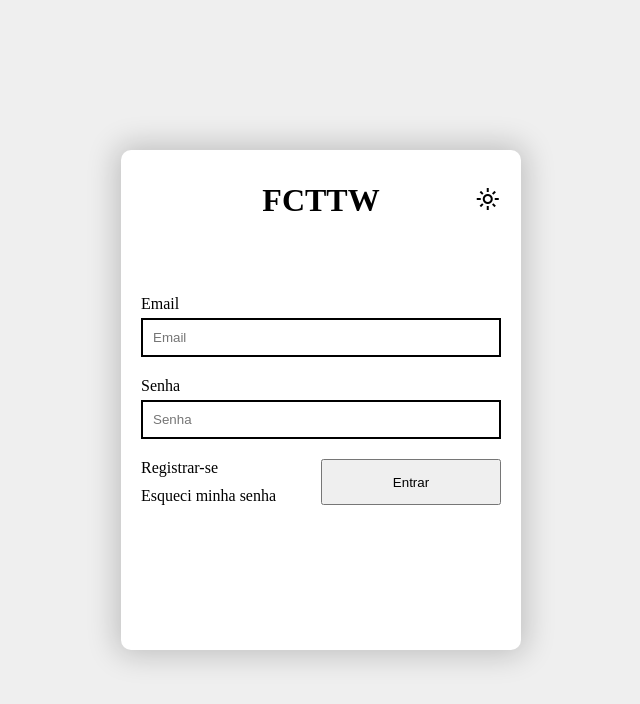
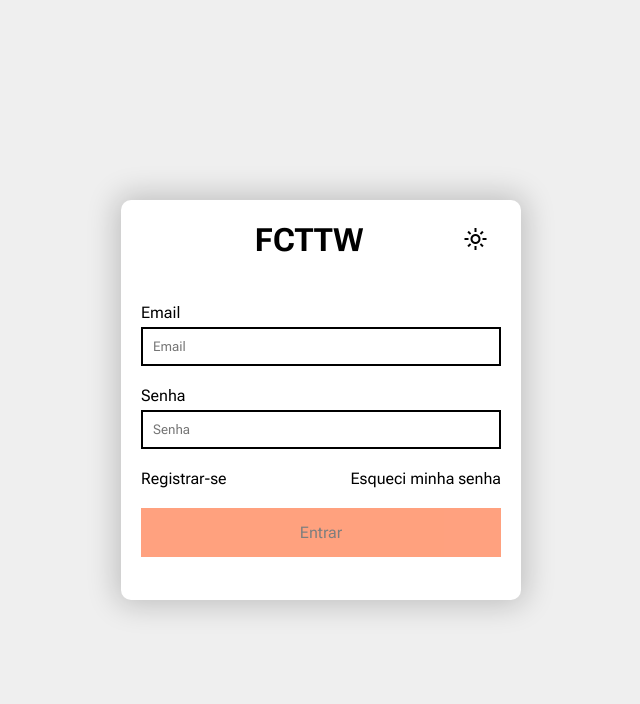
Before and after one commit to Espirrux/tela-login, a plain HTML site: page index.html in a window 1280 px wide. Shown: the whole page, without its empty margins (319-959 px from the left). Drawn offline with nearby package versions, Linux system fonts and the light colour scheme.

Commit message:
refatorando codigo

```diff
--- a/css/index.css
+++ b/css/index.css
@@ -1,7 +1,10 @@
+@import url('https://fonts.googleapis.com/css2?family=Roboto+Flex:opsz,wght@8..144,100..1000&display=swap');
+
 *{
     margin: 0;
     padding: 0;
     box-sizing: border-box;
+    font-family: "Roboto Flex", sans-serif;
 }
 
 .box-tela{
@@ -15,47 +18,37 @@
 }
 
 .header-login-box{
-    width: 100%;
     height: 20%;
-    display: flex;
-}
-
-.logo{
-    width: 100%;
-    height: 100%;
     display: flex;
     align-items: center;
     justify-content: center;
+}
+
+.header-login-box > h1{
     transition: 0.3s ease-in-out;
 }
 
-.logo:hover{
+.header-login-box > h1:hover{
     color: orangered;
 }
 
-.modes{
-    width: 20%;
-    height: 100%;
-    display: flex;
-    align-items: center;
-    justify-content: center;
-    padding: 20px;
-}
-
-.modes > button{
+.header-login-box > button{
+    float: left;
+    position: relative;
+    left: 75%;
+    background-color: transparent;
     border: none;
-    background-color: white;
-    cursor: pointer;
     transition: 0.3s ease-in-out;
 }
 
-.modes > button:hover{
+.header-login-box > button:hover{
     color: orangered;
 }
 
+
 .box-login{
     max-width: 400px;
-    max-height: 500px;
+    max-height: 400px;
     width: 100%;
     height: 100%;
     display: flex;
@@ -75,7 +68,7 @@
     justify-content: center;
     flex-direction: column;
     gap:20px;
-    padding: 0 20px 100px 20px;
+    padding: 0 20px 20px 20px;
 }
 
 .input-label-box{
@@ -101,13 +94,14 @@
 .options{
     width: 100%;
     display: flex;
+    flex-direction: column;
+    gap: 20px;
 }
 
 .register-password{
-    width: 50%;
+    width: 100%;
     display: flex;
-    flex-direction: column;
-    gap: 10px;
+    justify-content: space-between;
 }
 
 .register-password > a {
@@ -121,7 +115,7 @@
 }
 
 .button-enter{
-    width: 50%;
+    width: 100%;
     display: flex;
     align-items: center;
     justify-content: center;
@@ -129,5 +123,15 @@
 
 .button-enter > button{
     width: 100%;
-    height: 100%;
+    background-color: orangered;
+    border: none;
+    cursor: pointer;
+    transition: 0.3s ease-in-out;
+    padding: 15px;
 }
+
+.button-enter > button:disabled{
+    opacity: 0.5;
+    color: black;
+    font-size: 1em;
+}
--- a/index.html
+++ b/index.html
@@ -11,14 +11,8 @@
     <main class="box-tela">
         <div class="box-login">
             <div class="header-login-box">
-                <div class="modes">
-                </div>
-                <div class="logo">
-                    <h1>FCTTW</h1>
-                </div>
-                <div class="modes">
-                    <button><span class="material-symbols-outlined">light_mode</span></button>
-                </div>
+                <h1>FCTTW</h1>
+                <button><span class="material-symbols-outlined">light_mode</span></button>
             </div>
             <div class="login-form">
                 <div class="input-label-box">
@@ -35,7 +29,7 @@
                         <a href="#">Esqueci minha senha</a>
                     </div>
                     <div class="button-enter">
-                        <button type="submit">Entrar</button>
+                        <button disabled type="submit">Entrar</button>
                     </div>
                 </div>
             </div>
```
